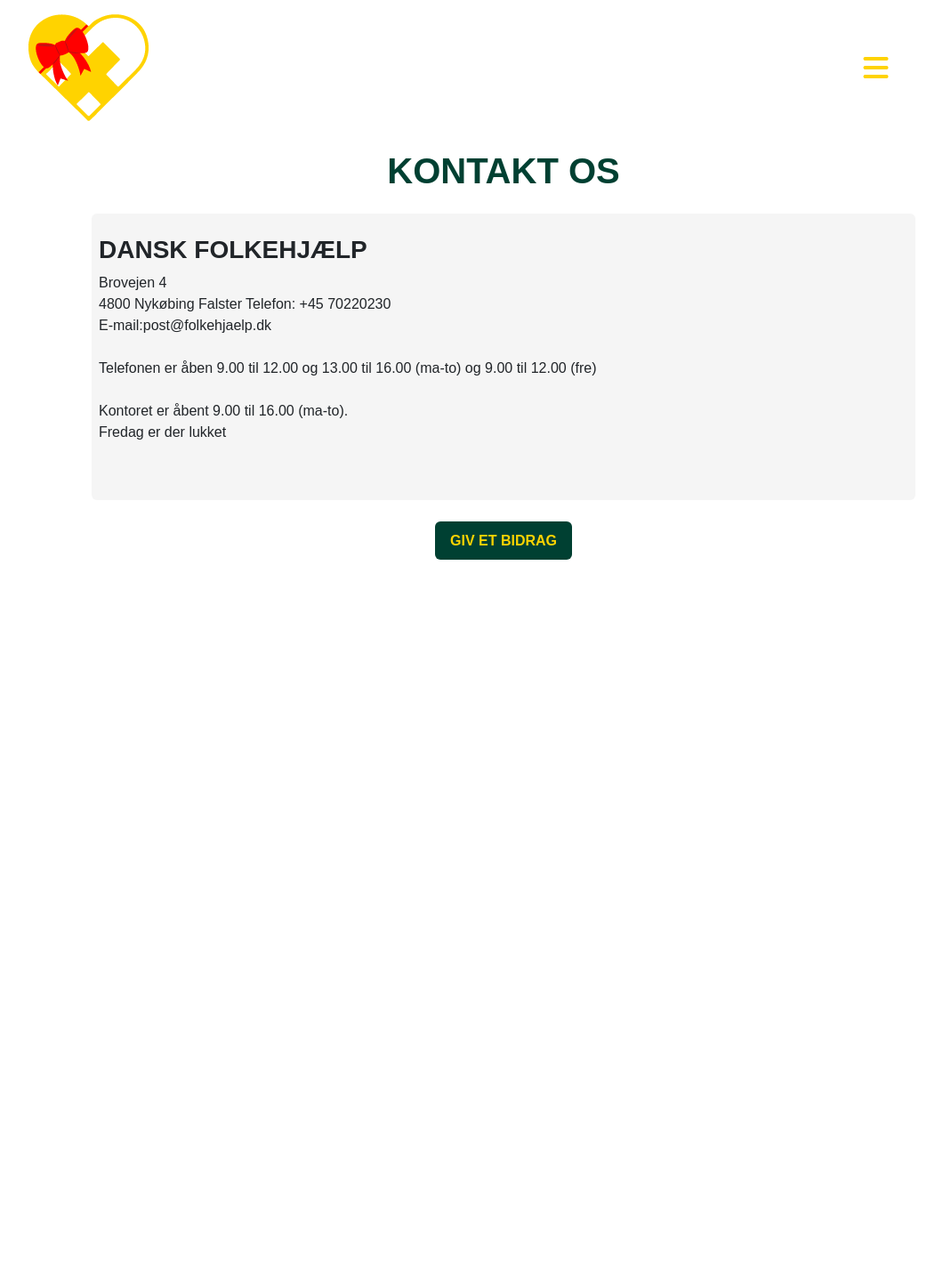
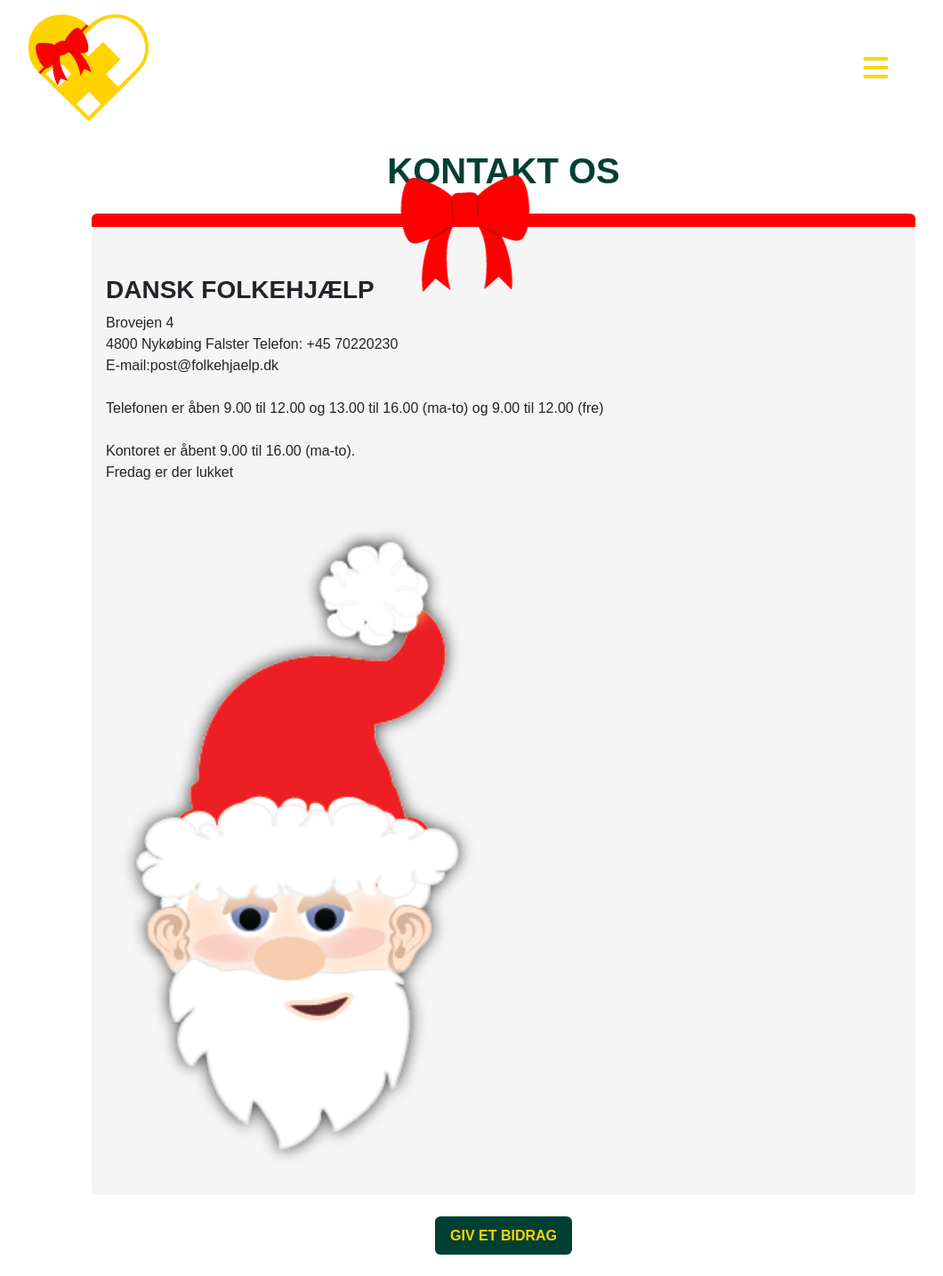
Before and after one commit to sofiepiszczek/Julehjaelp, a PHP site: page /kontakt.php in a window 1280 px wide. Shown: the whole page at 89% size, without its empty margins (74-1134 px from the left). Before the commit the page ends 629 px from the top, so only its background shows below. Run offline with PHP 8.4, Linux system fonts and the light colour scheme; style sheets or scripts are compiled from the project's sources; some libraries are stand-ins or nearby versions; some web fonts are replaced.

Commit message:
lavet sløjfer

```diff
--- a/kontakt.php
+++ b/kontakt.php
@@ -22,7 +22,7 @@ require "settings/init.php";
     <script src="https://kit.fontawesome.com/18ba232400.js" crossorigin="anonymous"></script>
 </head>
 
-<body>
+<body class="h-100">
 <div class="container">
     <div class="row justify-content-center align-items-center">
         <div class="col-12 z-2">
@@ -34,15 +34,22 @@ require "settings/init.php";
             <h1 class="text-darkgreen text-center">KONTAKT OS</h1>
         </div>
         <div class="col-10">
-            <div class="container bg-grey rounded-2 px-2 py-4">
-                <h3>DANSK FOLKEHJÆLP</h3>
-                <p>
+            <div class="container-fluid bg-grey rounded-2 p-0">
+                <!--Sløjfe -->
+                <div class="bowbanner col-12 position-relative d-inline-block mb-5 rounded-top-2">
+                    <div class="col-3 position-absolute top-50 start-50 translate-middle">
+                        <img src="images/bowVandret.png" alt="Sløjfe" class="img-fluid pt-4 mt-1">
+                    </div>
+                </div>
+
+                <h3 class="px-3">DANSK FOLKEHJÆLP</h3>
+                <p class="px-3">
                     Brovejen 4<br>4800 Nykøbing Falster
                     Telefon: +45 70220230<br>E-mail:post@folkehjaelp.dk<br><br>
                     Telefonen er åben 9.00 til 12.00 og 13.00 til 16.00 (ma-to) og 9.00 til 12.00 (fre)<br><br>
                     Kontoret er åbent 9.00 til 16.00 (ma-to).<br> Fredag er der lukket
                 </p>
-                <img src="" alt="">
+                <img src="images/nillo.png" class="img-fluid p-4" style="width: 50%" alt="Drillenisse">
             </div>
         </div>
         <div class="col-12 py-4 text-center">
```
Also changed, not shown: omos.php (+9 -3 lines).
